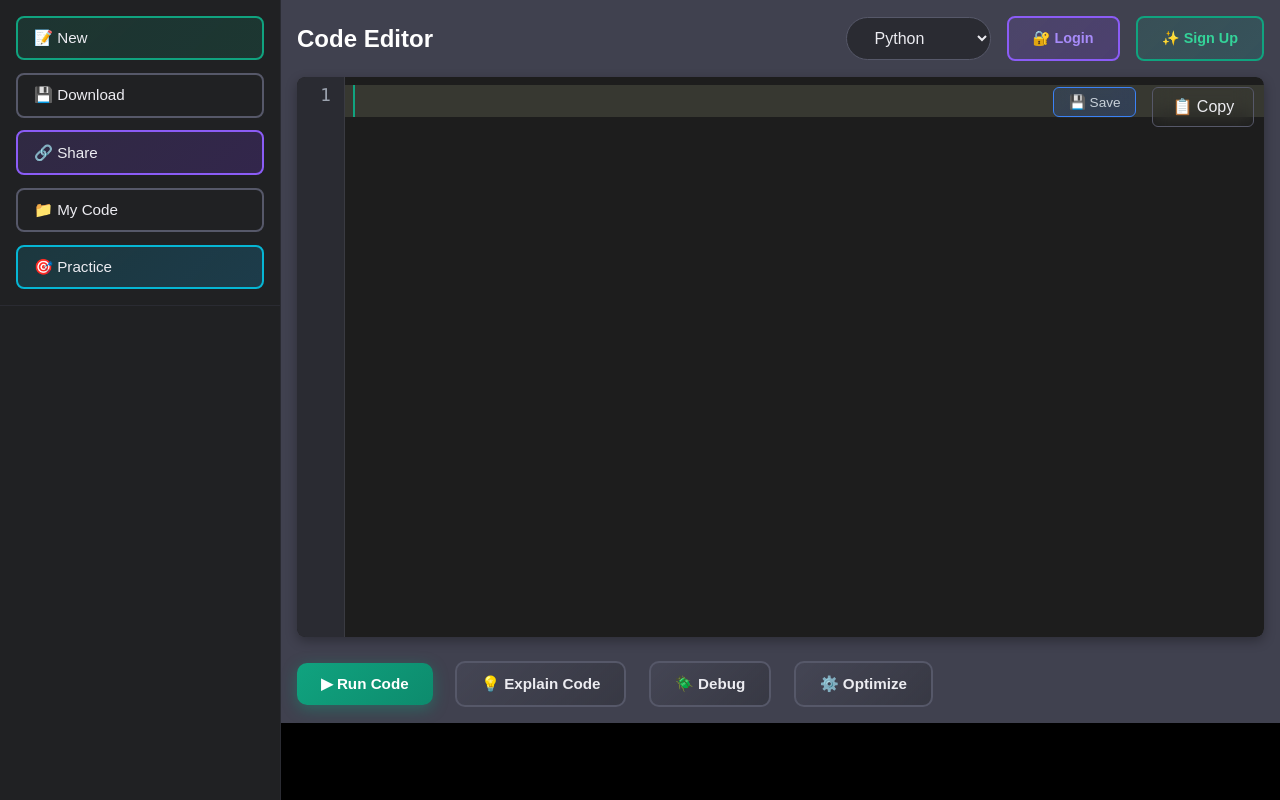
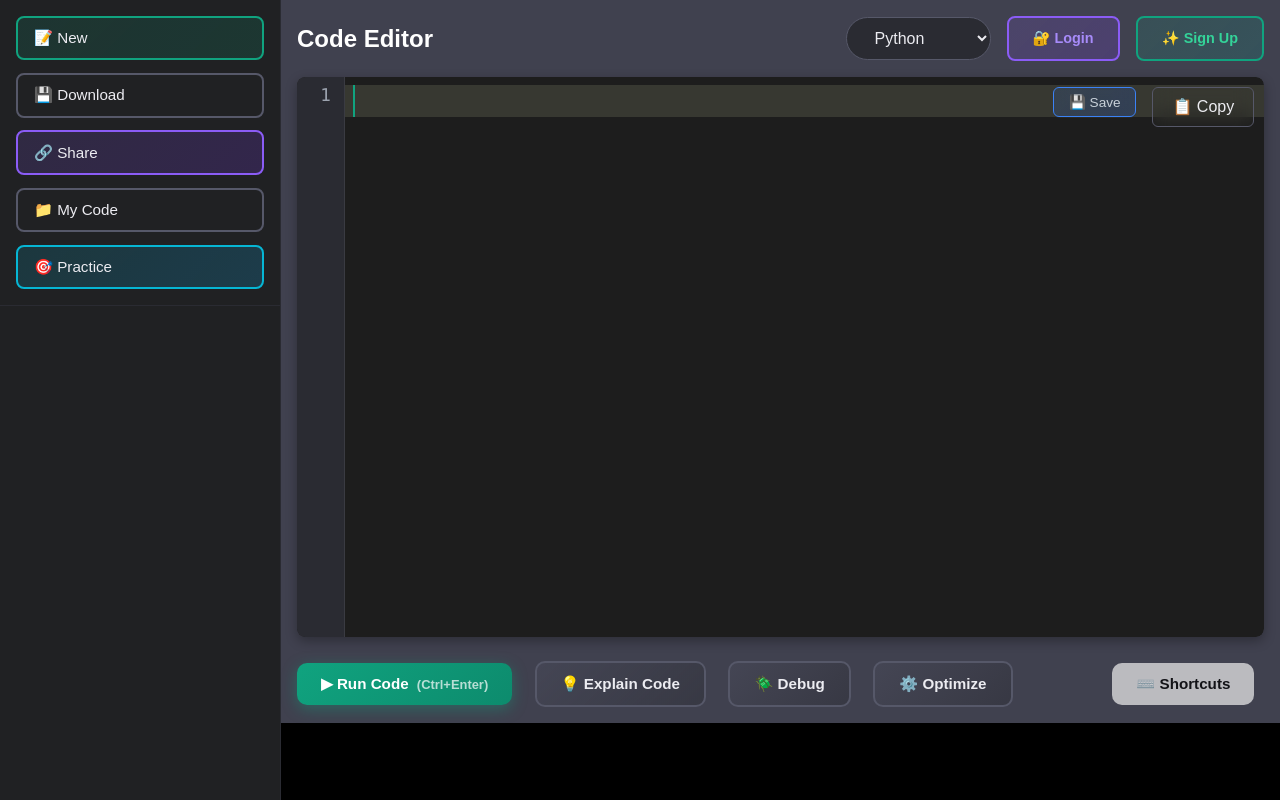
Before and after one commit to ARUN-S-15/codex, a Flask app: page /compiler in a window 1280 px wide. Run offline with Flask 3, Linux system fonts and the light colour scheme.

Commit message:
Add keyboard shortcuts: Ctrl+Enter to run, Ctrl+S to save, Ctrl+Shift+E/D/O for AI features

```diff
--- a/static/js/compiler.js
+++ b/static/js/compiler.js
@@ -1574,4 +1574,90 @@
       });
     });
   }
+
+  // ==================== KEYBOARD SHORTCUTS ====================
+  console.log("⌨️ Setting up keyboard shortcuts...");
+
+  // Keyboard shortcuts handler
+  document.addEventListener('keydown', (e) => {
+    // Ctrl+Enter or Cmd+Enter: Run code
+    if ((e.ctrlKey || e.metaKey) && e.key === 'Enter') {
+      e.preventDefault();
+      console.log("⌨️ Keyboard shortcut: Run code (Ctrl+Enter)");
+      if (runBtn && !runBtn.disabled) {
+        runBtn.click();
+      }
+      return;
+    }
+
+    // Ctrl+S or Cmd+S: Save code
+    if ((e.ctrlKey || e.metaKey) && e.key === 's') {
+      e.preventDefault();
+      console.log("⌨️ Keyboard shortcut: Save code (Ctrl+S)");
+      if (saveBtn && !saveBtn.disabled) {
+        saveBtn.click();
+      }
+      return;
+    }
+
+    // Ctrl+Shift+E or Cmd+Shift+E: Explain code
+    if ((e.ctrlKey || e.metaKey) && e.shiftKey && e.key === 'E') {
+      e.preventDefault();
+      console.log("⌨️ Keyboard shortcut: Explain code (Ctrl+Shift+E)");
+      if (explainBtn && !explainBtn.disabled) {
+        explainBtn.click();
+      }
+      return;
+    }
+
+    // Ctrl+Shift+D or Cmd+Shift+D: Debug code
+    if ((e.ctrlKey || e.metaKey) && e.shiftKey && e.key === 'D') {
+      e.preventDefault();
+      console.log("⌨️ Keyboard shortcut: Debug code (Ctrl+Shift+D)");
+      if (debugBtn && !debugBtn.disabled) {
+        debugBtn.click();
+      }
+      return;
+    }
+
+    // Ctrl+Shift+O or Cmd+Shift+O: Optimize code
+    if ((e.ctrlKey || e.metaKey) && e.shiftKey && e.key === 'O') {
+      e.preventDefault();
+      console.log("⌨️ Keyboard shortcut: Optimize code (Ctrl+Shift+O)");
+      if (optimizeBtn && !optimizeBtn.disabled) {
+        optimizeBtn.click();
+      }
+      return;
+    }
+
+    // Ctrl+/ or Cmd+/: Show shortcuts help
+    if ((e.ctrlKey || e.metaKey) && e.key === '/') {
+      e.preventDefault();
+      showShortcutsHelp();
+      return;
+    }
+  });
+
+  // Function to show keyboard shortcuts help (make it global)
+  window.showShortcutsHelp = function() {
+    const isMac = navigator.platform.toUpperCase().indexOf('MAC') >= 0;
+    const modifier = isMac ? 'Cmd' : 'Ctrl';
+
+    const helpMessage = `
+⌨️ KEYBOARD SHORTCUTS:
+
+${modifier} + Enter     - Run code
+${modifier} + S         - Save code
+${modifier} + Shift + E - Explain code (AI)
+${modifier} + Shift + D - Debug code (AI)
+${modifier} + Shift + O - Optimize code (AI)
+${modifier} + /         - Show this help
+
+💡 Tip: These shortcuts work anywhere on the page!
+    `.trim();
+
+    alert(helpMessage);
+  };
+
+  console.log("✅ Keyboard shortcuts enabled! Press Ctrl+/ for help");
 });
--- a/templates/compiler.html
+++ b/templates/compiler.html
@@ -1562,10 +1562,11 @@
       <!-- Input box removed - interactive input will be handled in output box like onlineGDB -->
 
       <div style="margin-top:1.5rem; display:flex; flex-wrap:wrap; gap:0.8rem; align-items:center;">
-  <button id="runBtn" class="btn btn--primary">▶ Run Code</button>
+  <button id="runBtn" class="btn btn--primary">▶ Run Code <span style="opacity:0.7; font-size:0.85em; margin-left:4px;">(Ctrl+Enter)</span></button>
   <button id="explainBtn" class="btn btn--outline">💡 Explain Code</button>
   <button id="debugBtn" class="btn btn--outline">🪲 Debug</button>
   <button id="optimizeBtn" class="btn btn--outline">⚙️ Optimize</button>
+  <button id="shortcutsBtn" class="btn btn--text" onclick="showShortcutsHelp()" style="margin-left:auto; opacity:0.7;" title="Keyboard Shortcuts (Ctrl+/)">⌨️ Shortcuts</button>
 </div>
 
     </div>
```
